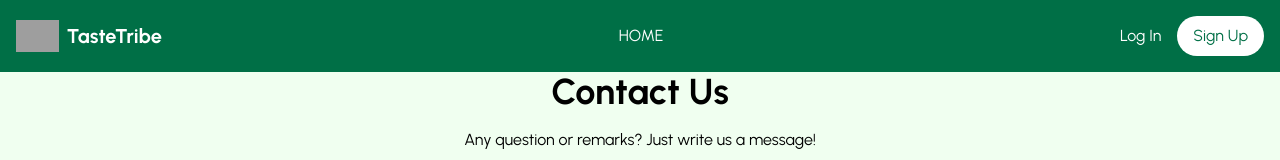
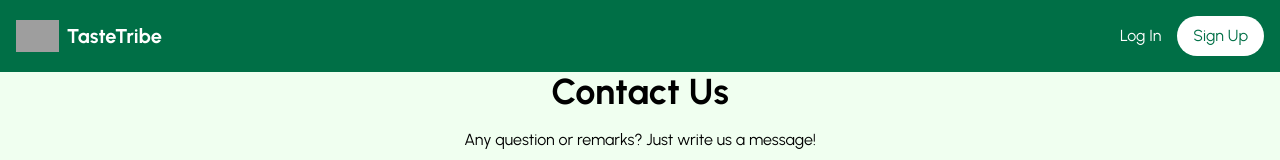
Before and after one commit to Xander-AJ/TasteBuddy, a React (Vite) app in the folder client/: page /contactUs in a window 1280 px wide. Shown: the top 160 px of the page. Built offline with nearby package versions, Linux system fonts and the light colour scheme; no server answers; sample sign-in values are in the browser's storage; grey boxes are pictures that could not be loaded.

Commit message:
Refactored NavBar component for better navigation experience.

```diff
--- a/client/src/components/NavBar.jsx
+++ b/client/src/components/NavBar.jsx
@@ -38,7 +38,7 @@ const NavBar = () => {
 
 
   const navItems = [
-    { name: "HOME", path: "/", requireAuth: false },
+    //{ name: "HOME", path: "/", requireAuth: false },
     { name: "RECIPES", path: "/recipes", requireAuth: true },
     { name: "MY RECIPES", path: "/myrecipes", requireAuth: true },
   ];
@@ -58,9 +58,6 @@ const NavBar = () => {
 
         {/* Navigation Links */}
         <div className="hidden md:flex space-x-6">
-          <NavLink to="/" className={({ isActive }) => `hover:text-gray-400 ${isActive ? "border-b-2 border-red-500" : ""}`}>
-            HOME
-          </NavLink>
           {isAuthenticated && (
             <>
               <NavLink to="/recipes" className={({ isActive }) => `hover:text-gray-400 ${isActive ? "border-b-2 border-red-500" : ""}`}>
@@ -109,9 +106,6 @@ const NavBar = () => {
       {/* Mobile Menu */}
       {isMenuOpen && (
         <div className="md:hidden mt-4">
-          <NavLink to="/" className="block py-2 px-4 hover:bg-gray-700" onClick={() => setIsMenuOpen(false)}>
-            HOME
-          </NavLink>
           {isAuthenticated ? (
             <>
               <NavLink to="/recipes" className="block py-2 px-4 hover:bg-gray-700" onClick={() => setIsMenuOpen(false)}>
```
